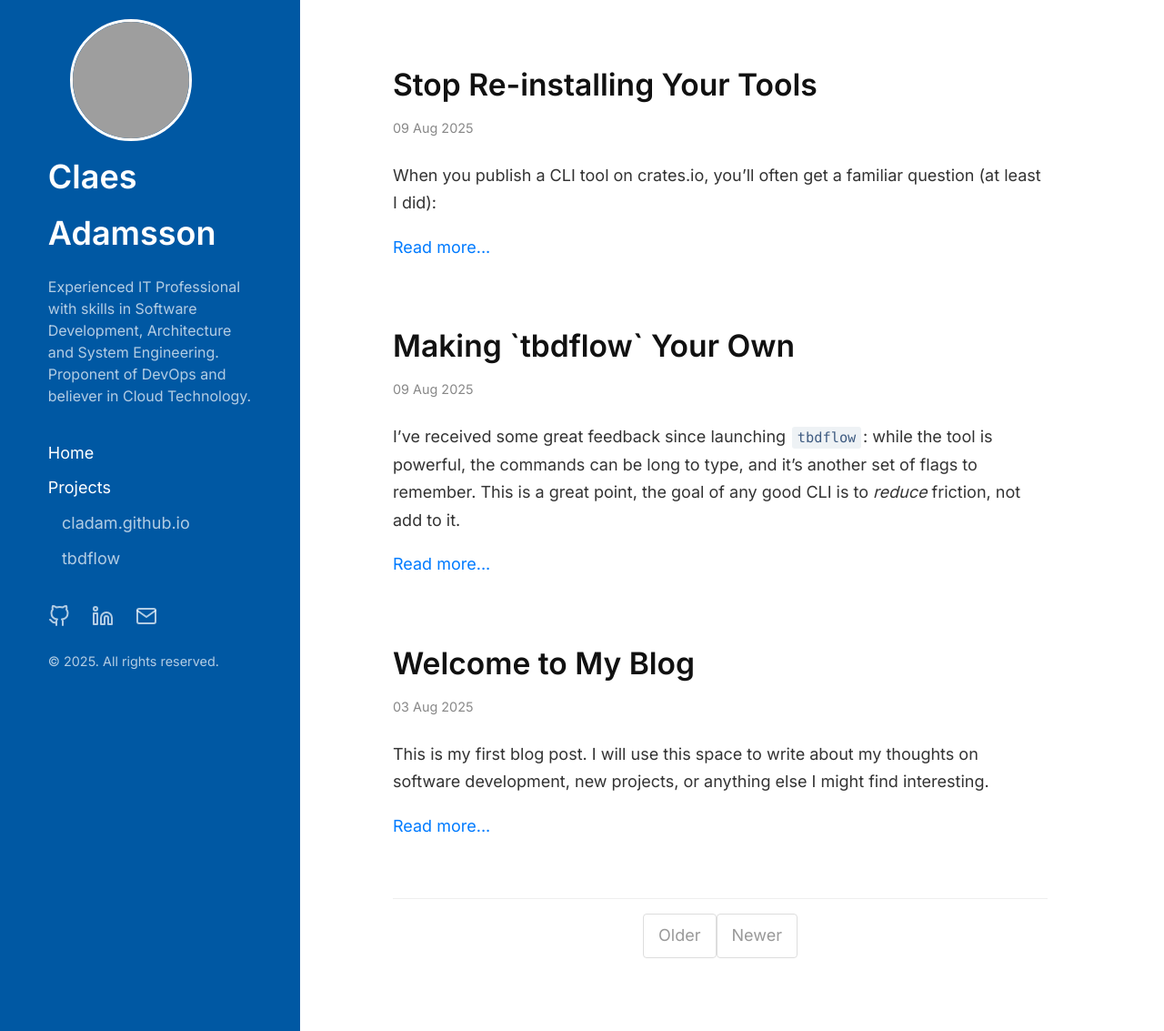
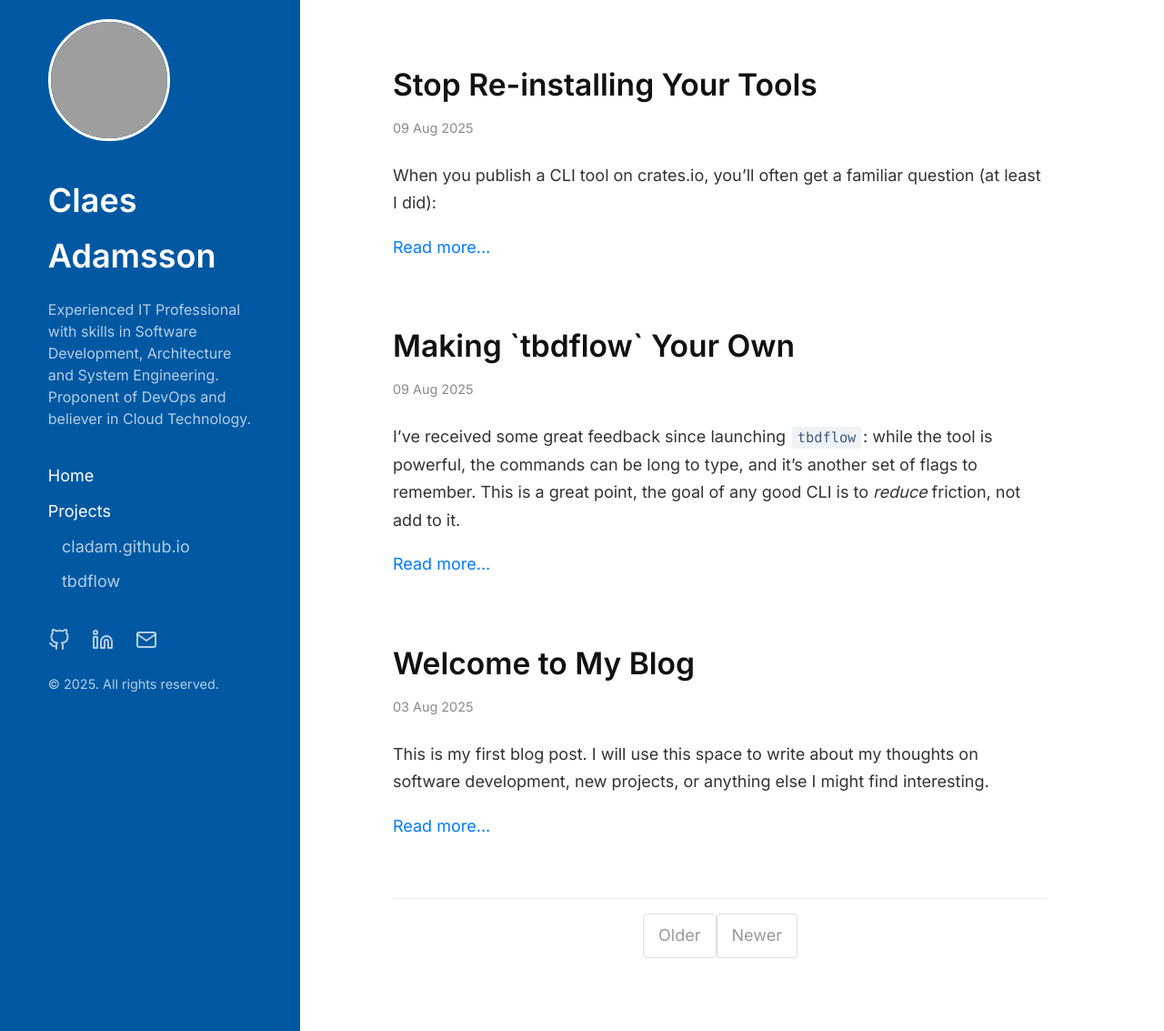
Before and after one commit to cladam/cladam.github.io, a Jekyll site: the page built from index.html, in a window 1280 px wide and 1133 px high. Shown: the whole window at 91% size. Built offline with Jekyll 4.4.1, drawn with Linux system fonts in a browser that asks for light colours; the list of posts is cut into pages by our own code; grey boxes are pictures that could not be loaded.

Commit message:
Update style.css

```diff
--- a/assets/css/style.css
+++ b/assets/css/style.css
@@ -76,7 +76,7 @@ a:hover {
     width: 128px;
     height: 128px;
     border-radius: 50%;
-    margin: auto 1.5rem;
+    margin: 0 auto 1.6rem;
     border: 3px solid var(--sidebar-highlight-color);
     object-fit: cover;
 }
```
